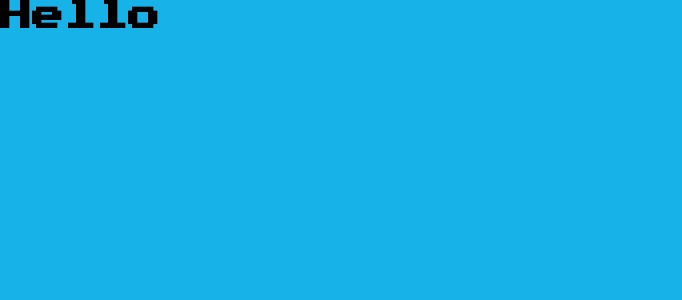
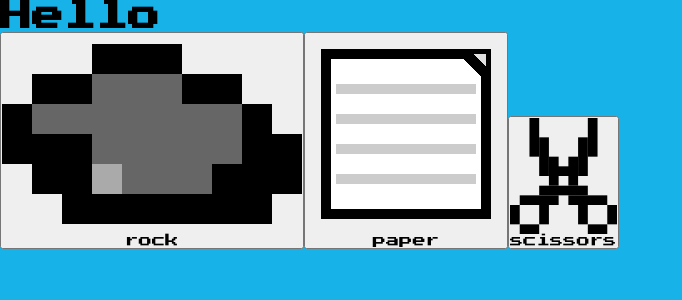
Before and after one commit to ImExtraPolite3/rock-paper-scissors, a React (Vite) app: page / in a window 1280 px wide. Shown: the top 300 px of the page, without its empty margins (0-682 px from the left). Built offline with nearby package versions, Linux system fonts and the light colour scheme.

Commit message:
add buttons

```diff
--- a/src/components/Game.jsx
+++ b/src/components/Game.jsx
@@ -1,7 +1,37 @@
+const buttonName = ['rock', 'paper', 'scissors'];
+const imgs = ['rock.svg', 'paper.svg', 'scissors.svg'];
+
+function ButtonProp({ name, img, whenClick }) {
+  return (
+    <>
+      <button className={name} onClick={whenClick}>
+        <img src={img} alt={name} />
+        <p>{name}</p>
+      </button>
+    </>
+  );
+}
+
+function CreateButton() {
+  return buttonName.map((eachButton, index) => {
+    return (
+      <ButtonProp
+        key={index}
+        name={eachButton}
+        img={imgs[index]}
+        whenClick={() => {
+          console.log(eachButton);
+        }}
+      />
+    );
+  });
+}
+
 export default function Game() {
   return (
     <>
       <h1>Hello</h1>
+      <CreateButton />
     </>
   );
 }
```
